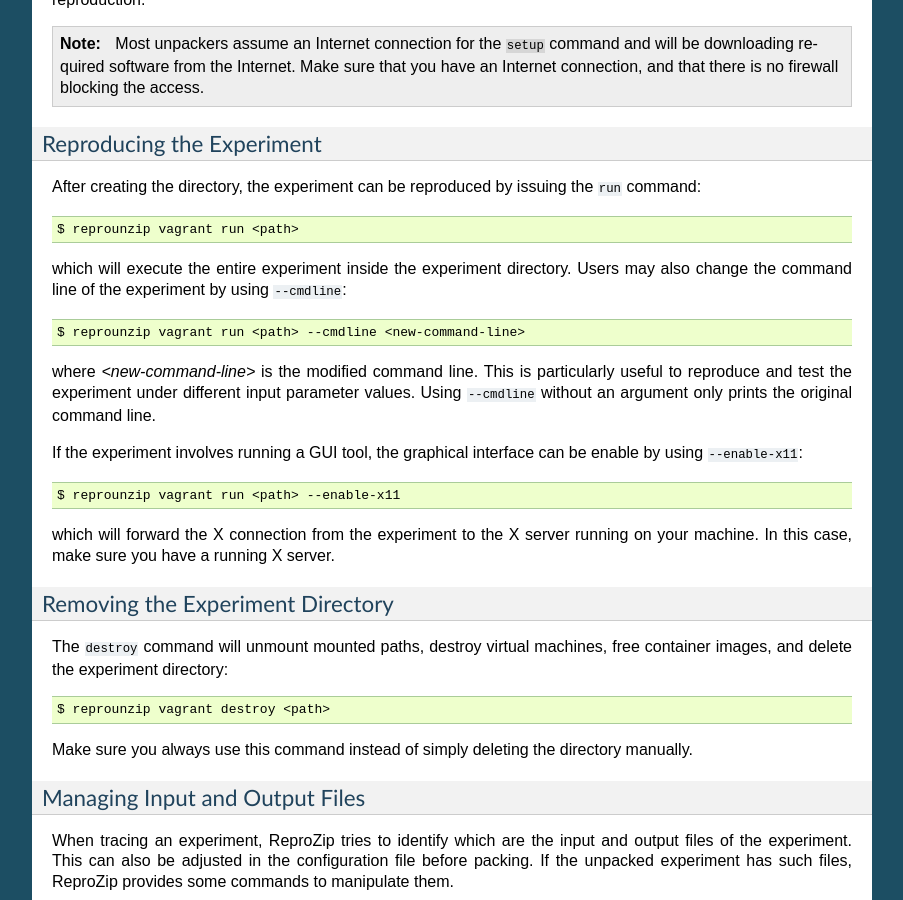
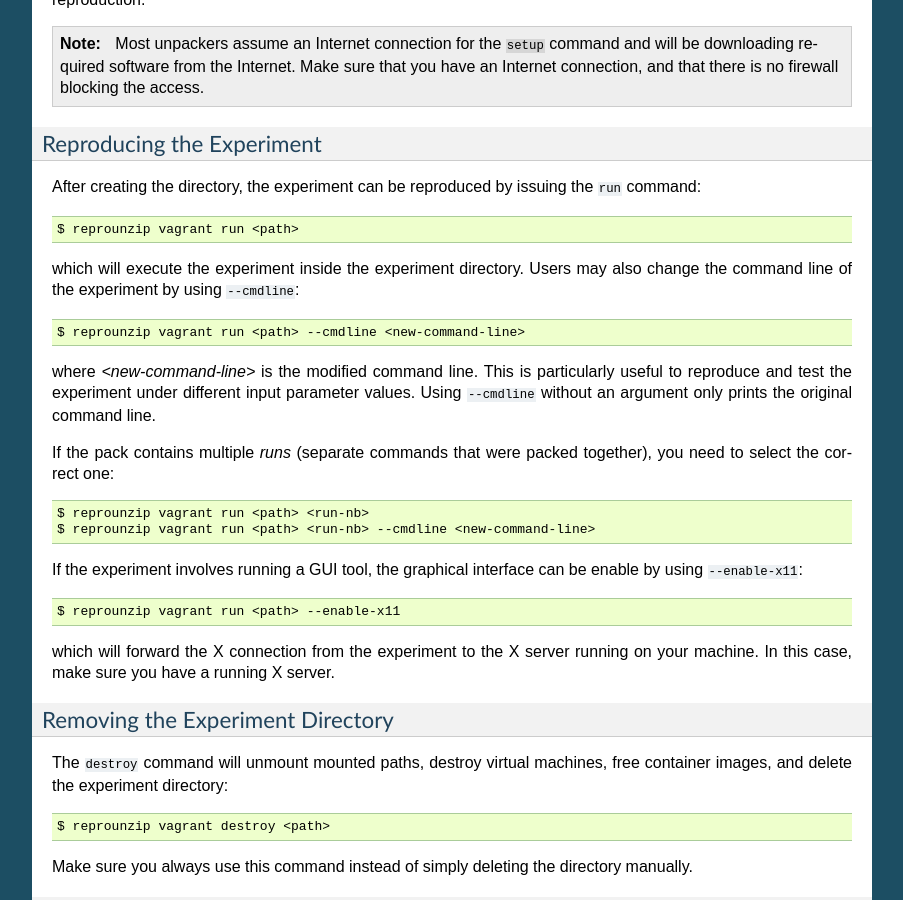
Before and after one commit to VIDA-NYU/reprozip, a Sphinx documentation site: the page built from docs/unpacking.rst, in a window 1280 px wide and 900 px high, scrolled down 5080 px. Shown: the whole window, without its empty margins (198-1101 px from the left). Built offline with Sphinx 7.4.7, drawn with Linux system fonts in a browser that asks for light colours.

Commit message:
DOC: Add more details about packing multiple runs

```diff
--- a/docs/packing.rst
+++ b/docs/packing.rst
@@ -26,6 +26,8 @@
 
 The database, together with a *configuration file* (see below), are placed in a directory named ``.reprozip-trace``, created under the path where the ``reprozip trace`` command was issued.
 
+You can trace multiple different executions (ReproZip refers to them as `runs`) and combine them in a single trace by using ``reprozip trace --continue <command-line>``. When packing, you will get a single package that is enough to reproduce any of these executions. The advantage is that the common files needed by multiple runs are only stored once, and that they will all happen in the same environment on the reproducer's machine.
+
 ..  _packing-config:
 
 Editing the Configuration File
@@ -35,7 +37,7 @@
 
 You possibly do not need to edit it, as the automatically-generated file should be sufficient to generate a working package. However, you may want to edit this file prior to the creation of the package in order to add or remove files. This can be particularly useful, for instance, to remove big files that can be obtained elsewhere when reproducing the experiment, so as to keep the size of package small, and also to remove sensitive information that the experiment may use. The configuration file can also be used to edit the main command line, to add or remove environment variables, and to edit information regarding input/output files.
 
-The first part of the configuration file gives general information with respect to the experiment execution, including the command line, environment variables, working directory, and machine information::
+The first part of the configuration file gives general information with respect to the experiment execution (`runs`), including the command line, environment variables, working directory, and machine information::
 
     # Run info
     version: <reprozip-version>
@@ -139,6 +141,8 @@
 
 ReproZip is meant to trace a whole experiment in one go. Therefore, if an experiment comprises multiple successive commands, users should create a simple **script** that runs all these commands, and pass *that* to ``reprozip trace``.
 
+Packing multiple runs with the ``trace --continue`` feature is meant to be used for different steps; using this for steps that will always have to be run together and in order doesn't really make sense and just makes it more cumbersome for the reproducer.
+
 Packing GUI and Interactive Tools
 +++++++++++++++++++++++++++++++++
 
--- a/docs/unpacking.rst
+++ b/docs/unpacking.rst
@@ -207,11 +207,16 @@
 
     $ reprounzip vagrant run <path>
 
-which will execute the entire experiment inside the experiment directory. Users may also change the command line of the experiment by using ``--cmdline``::
+which will execute the experiment inside the experiment directory. Users may also change the command line of the experiment by using ``--cmdline``::
 
     $ reprounzip vagrant run <path> --cmdline <new-command-line>
 
 where `<new-command-line>` is the modified command line. This is particularly useful to reproduce and test the experiment under different input parameter values. Using ``--cmdline`` without an argument only prints the original command line.
+
+If the pack contains multiple `runs` (separate commands that were packed together), you need to select the correct one::
+
+    $ reprounzip vagrant run <path> <run-nb>
+    $ reprounzip vagrant run <path> <run-nb> --cmdline <new-command-line>
 
 If the experiment involves running a GUI tool, the graphical interface can be enable by using ``--enable-x11``::
 
```
